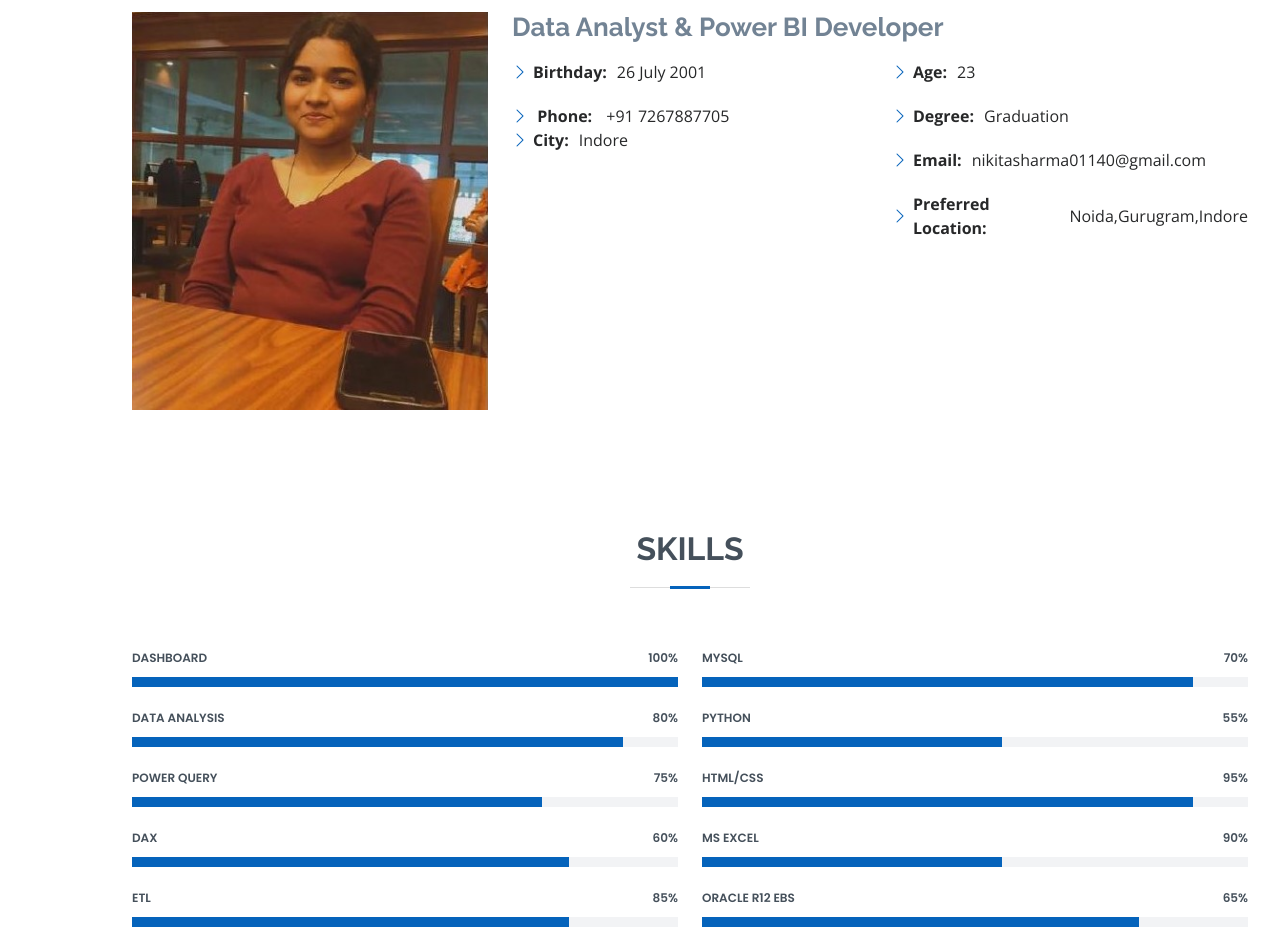
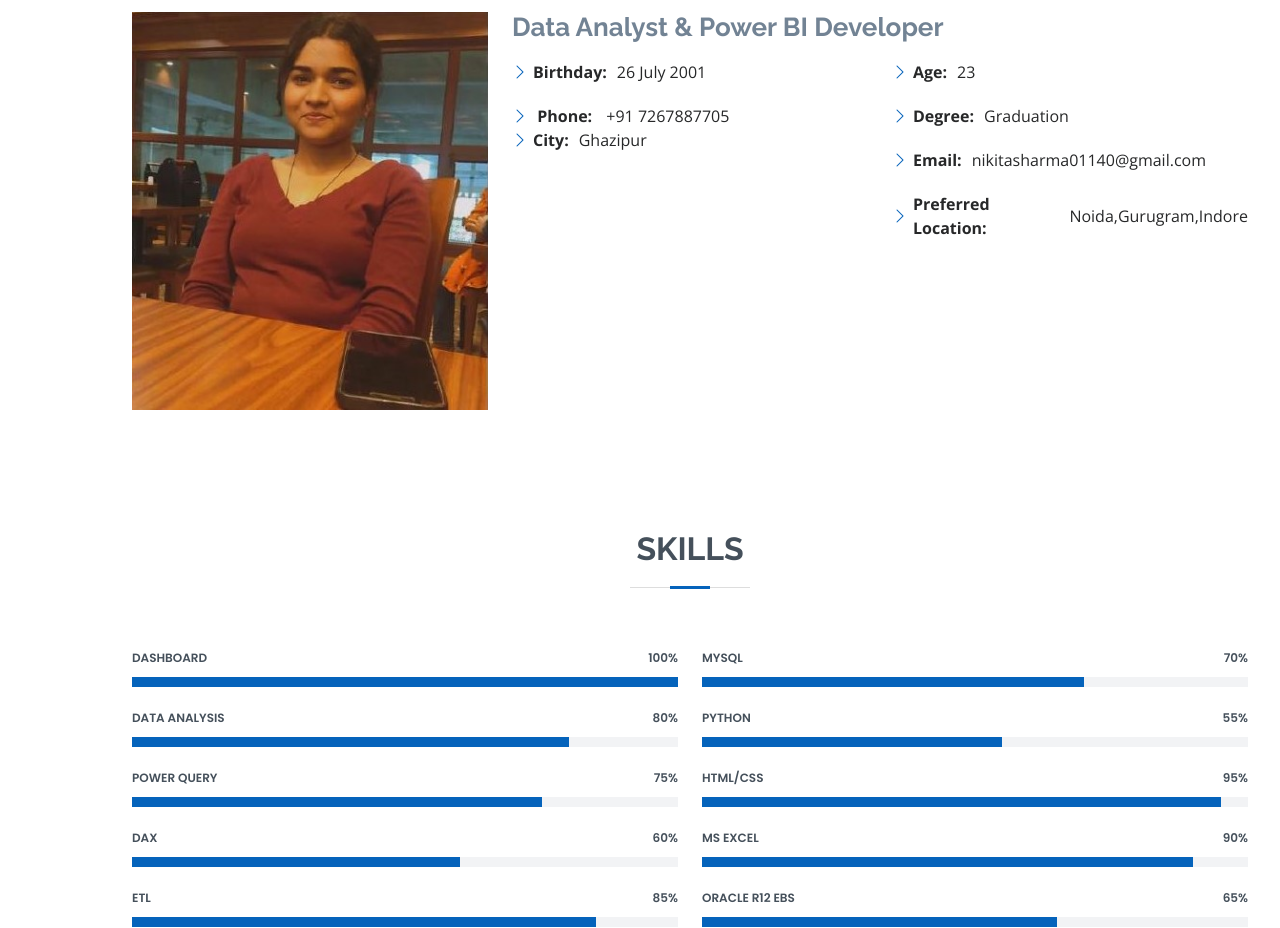
Before and after one commit to nikita0114/Portfolio, a plain HTML site: page index.html in a window 1280 px wide. Shown: the part 980-1908 px from the top of the page. Drawn offline with nearby package versions, Linux system fonts and the light colour scheme.

Commit message:
index.html

```diff
--- a/index.html
+++ b/index.html
@@ -86,7 +86,7 @@
                 <ul>
                   <li><i class="bi bi-chevron-right"></i> <strong>Birthday:</strong> <span>26 July 2001</span></li
                   <li><i class="bi bi-chevron-right"></i> <strong>Phone:</strong> <span>+91 7267887705</span></li>
-                  <li><i class="bi bi-chevron-right"></i> <strong>City:</strong> <span>Indore</span></li>
+                  <li><i class="bi bi-chevron-right"></i> <strong>City:</strong> <span>Ghazipur</span></li>
                 </ul>
               </div>
               <div class="col-lg-6">
@@ -129,7 +129,7 @@
             <div class="progress">
               <span class="skill">Data Analysis<i class="val">80%</i></span>
               <div class="progress-bar-wrap">
-                <div class="progress-bar" role="progressbar" aria-valuenow="90" aria-valuemin="0" aria-valuemax="100"></div>
+                <div class="progress-bar" role="progressbar" aria-valuenow="80" aria-valuemin="0" aria-valuemax="100"></div>
               </div>
             </div>
 
@@ -142,13 +142,13 @@
 			 <div class="progress">
               <span class="skill">DAX<i class="val">60%</i></span>
               <div class="progress-bar-wrap">
-                <div class="progress-bar" role="progressbar" aria-valuenow="80" aria-valuemin="0" aria-valuemax="100"></div>
+                <div class="progress-bar" role="progressbar" aria-valuenow="60" aria-valuemin="0" aria-valuemax="100"></div>
               </div>
             </div>
 			 <div class="progress">
               <span class="skill">ETL<i class="val">85%</i></span>
               <div class="progress-bar-wrap">
-                <div class="progress-bar" role="progressbar" aria-valuenow="80" aria-valuemin="0" aria-valuemax="100"></div>
+                <div class="progress-bar" role="progressbar" aria-valuenow="85" aria-valuemin="0" aria-valuemax="100"></div>
               </div>
             </div>
 
@@ -161,7 +161,7 @@
             <div class="progress">
               <span class="skill">MySQL <i class="val">70%</i></span>
               <div class="progress-bar-wrap">
-                <div class="progress-bar" role="progressbar" aria-valuenow="90" aria-valuemin="0" aria-valuemax="100"></div>
+                <div class="progress-bar" role="progressbar" aria-valuenow="70" aria-valuemin="0" aria-valuemax="100"></div>
               </div>
             </div>
 
@@ -175,19 +175,19 @@
 			<div class="progress">
               <span class="skill">HTML/CSS <i class="val">95%</i></span>
               <div class="progress-bar-wrap">
-                <div class="progress-bar" role="progressbar" aria-valuenow="90" aria-valuemin="0" aria-valuemax="100"></div>
+                <div class="progress-bar" role="progressbar" aria-valuenow="95" aria-valuemin="0" aria-valuemax="100"></div>
               </div>
             </div>
 			     <div class="progress">
               <span class="skill">MS Excel <i class="val">90%</i></span>
               <div class="progress-bar-wrap">
-                <div class="progress-bar" role="progressbar" aria-valuenow="55" aria-valuemin="0" aria-valuemax="100"></div>
+                <div class="progress-bar" role="progressbar" aria-valuenow="90" aria-valuemin="0" aria-valuemax="100"></div>
               </div>
             </div>
 			 <div class="progress">
               <span class="skill">Oracle R12 EBS<i class="val">65%</i></span>
               <div class="progress-bar-wrap">
-                <div class="progress-bar" role="progressbar" aria-valuenow="80" aria-valuemin="0" aria-valuemax="100"></div>
+                <div class="progress-bar" role="progressbar" aria-valuenow="65" aria-valuemin="0" aria-valuemax="100"></div>
               </div>
             </div>
 
```
